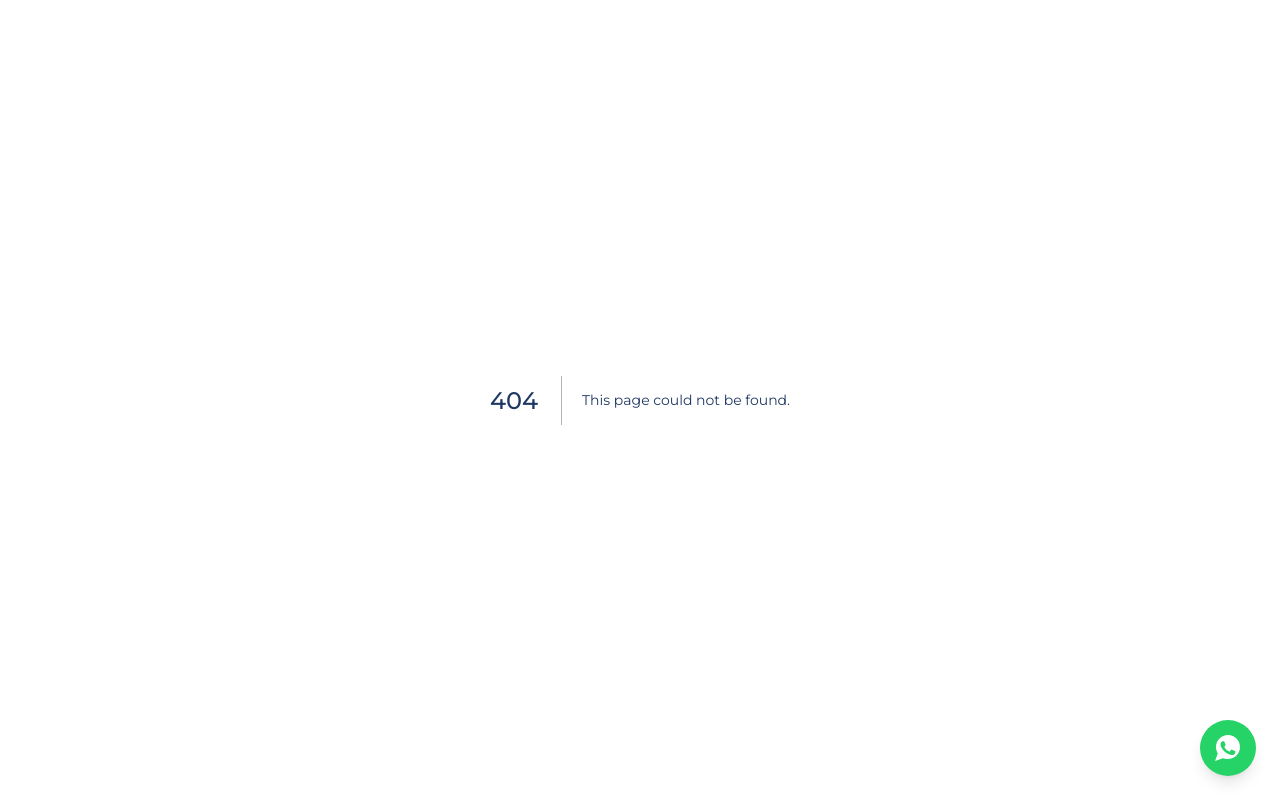
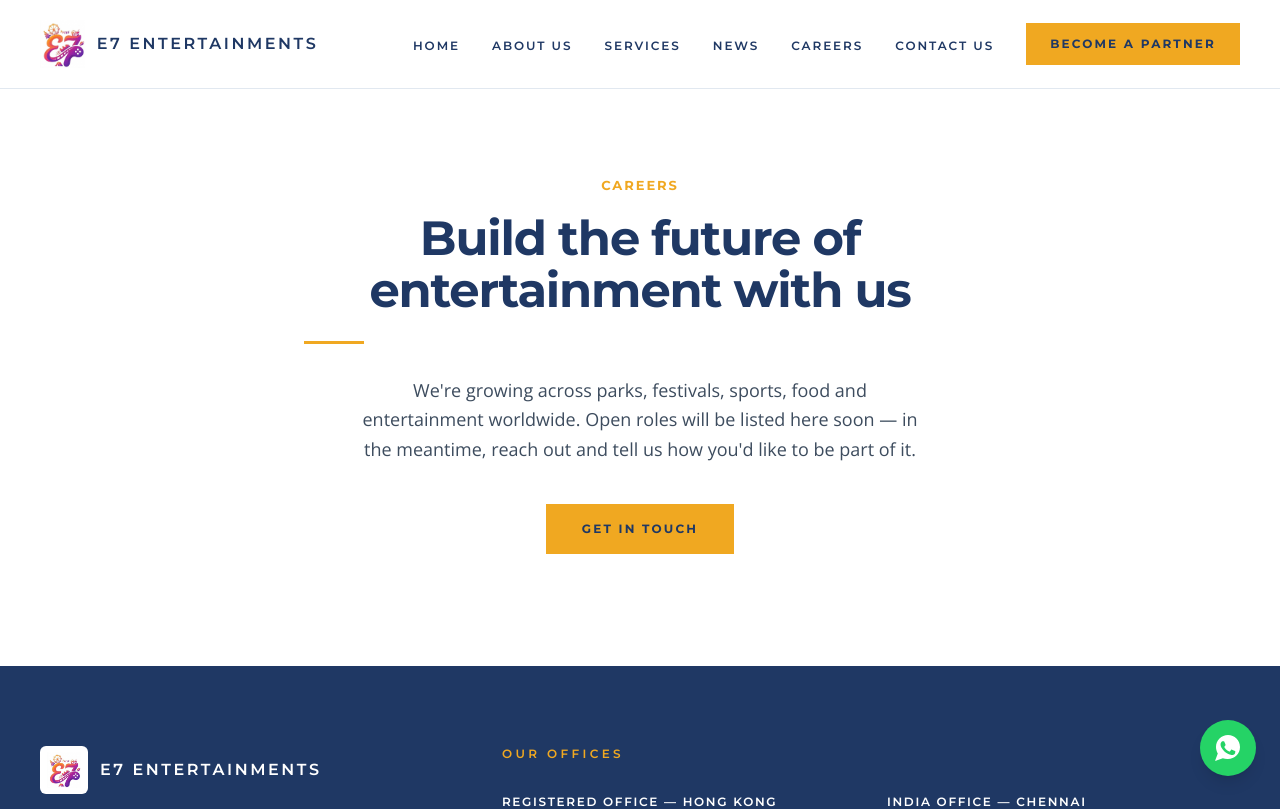
Before and after one commit to ritthickkt/e7-entertainment, a Next.js app: page /careers in a window 1280 px wide. Before the commit this address had no page. Shown: the top 809 px of the page. Built offline with nearby package versions, Linux system fonts and the light colour scheme.

Commit message:
Add Home, News, Careers to header nav with placeholder pages
Co-Authored-By: Claude Sonnet 5 <noreply@anthropic.com>

```diff
--- /dev/null
+++ b/app/careers/page.tsx
@@ -0,0 +1,40 @@
+import Link from "next/link";
+import { Reveal } from "../components/Reveal";
+import { SiteHeader } from "../components/SiteHeader";
+import { SiteFooter } from "../components/SiteFooter";
+
+export const metadata = {
+  title: "Careers — E7 Entertainments Group",
+  description:
+    "Join E7 Entertainments Group and help build parks, festivals, sports and entertainment experiences worldwide.",
+};
+
+export default function Careers() {
+  return (
+    <div className="flex flex-1 flex-col bg-white text-ink">
+      <SiteHeader />
+
+      <section className="mx-auto w-full max-w-4xl px-6 py-28 pt-44 text-center lg:px-10">
+        <Reveal>
+          <p className="eyebrow">Careers</p>
+          <h1 className="rule-gold mx-auto mt-4 max-w-2xl text-4xl font-bold leading-[1.1] tracking-tight sm:text-5xl">
+            Build the future of entertainment with us
+          </h1>
+          <p className="mx-auto mt-8 max-w-xl text-base leading-relaxed text-ink-soft sm:text-lg">
+            We&apos;re growing across parks, festivals, sports, food and
+            entertainment worldwide. Open roles will be listed here soon — in
+            the meantime, reach out and tell us how you&apos;d like to be
+            part of it.
+          </p>
+          <div className="mt-10">
+            <Link href="/contact" className="btn btn-solid">
+              Get in Touch
+            </Link>
+          </div>
+        </Reveal>
+      </section>
+
+      <SiteFooter />
+    </div>
+  );
+}
--- a/app/components/SiteHeader.tsx
+++ b/app/components/SiteHeader.tsx
@@ -2,8 +2,11 @@ import Image from "next/image";
 import Link from "next/link";
 
 const navLinks = [
+  { href: "/", label: "Home" },
   { href: "/about", label: "About Us" },
   { href: "/#opportunities", label: "Services" },
+  { href: "/news", label: "News" },
+  { href: "/careers", label: "Careers" },
   { href: "/contact", label: "Contact Us" },
 ];
 
--- /dev/null
+++ b/app/news/page.tsx
@@ -0,0 +1,39 @@
+import Link from "next/link";
+import { Reveal } from "../components/Reveal";
+import { SiteHeader } from "../components/SiteHeader";
+import { SiteFooter } from "../components/SiteFooter";
+
+export const metadata = {
+  title: "News — E7 Entertainments Group",
+  description:
+    "Updates, announcements and milestones from E7 Entertainments Group.",
+};
+
+export default function News() {
+  return (
+    <div className="flex flex-1 flex-col bg-white text-ink">
+      <SiteHeader />
+
+      <section className="mx-auto w-full max-w-4xl px-6 py-28 pt-44 text-center lg:px-10">
+        <Reveal>
+          <p className="eyebrow">News</p>
+          <h1 className="rule-gold mx-auto mt-4 max-w-2xl text-4xl font-bold leading-[1.1] tracking-tight sm:text-5xl">
+            Updates from E7 Entertainments
+          </h1>
+          <p className="mx-auto mt-8 max-w-xl text-base leading-relaxed text-ink-soft sm:text-lg">
+            We&apos;re working on new parks, partnerships and projects across
+            the globe. Announcements and press updates will be posted here
+            soon — check back shortly.
+          </p>
+          <div className="mt-10">
+            <Link href="/contact" className="btn btn-solid">
+              Get in Touch
+            </Link>
+          </div>
+        </Reveal>
+      </section>
+
+      <SiteFooter />
+    </div>
+  );
+}
```
